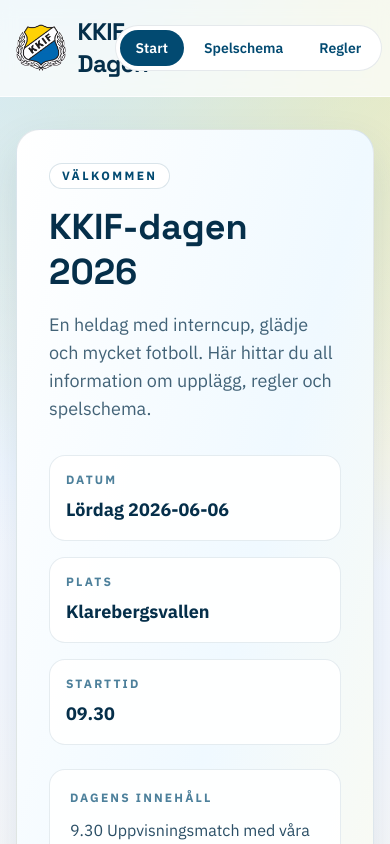
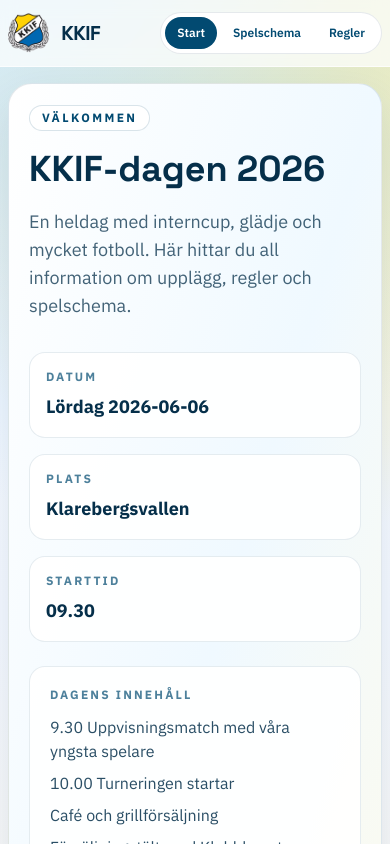
Before and after one commit to andreasbergqvist/kkifdagen, a React (Vite) app: page / in a window 390 px wide. Shown: the top 844 px of the page. Built offline with nearby package versions, Linux system fonts and the light colour scheme.

Commit message:
fix: optimize mobile layout and schedule table density
Agent-Logs-Url: https://github.com/andreasbergqvist/kkifdagen/sessions/a3fbd236-af5e-4a1e-bd33-c0b36a1da7b2

Co-authored-by: andreasbergqvist <1663126+andreasbergqvist@users.noreply.github.com>

```diff
--- a/src/App.jsx
+++ b/src/App.jsx
@@ -33,17 +33,17 @@ function formatGroupPath(year, group) {
 function Header() {
   return (
     <header className="border-b border-white/70 bg-white/70 backdrop-blur">
-      <div className="mx-auto flex max-w-6xl items-center justify-between gap-4 px-4 py-4 sm:px-6 lg:px-8">
+      <div className="mx-auto flex max-w-6xl items-center justify-between gap-2 px-2 py-3 sm:gap-4 sm:px-6 sm:py-4 lg:px-8">
         <Link to="/" className="flex items-center gap-3">
-          <img src={LOGO_SRC} alt="KKIF" className="h-12 w-auto" />
+          <img src={LOGO_SRC} alt="KKIF" className="h-10 w-auto sm:h-12" />
           <div>
-            <h1 className="font-display text-2xl font-black tracking-tight text-sky-950">
-              KKIF-Dagen
+            <h1 className="font-display text-xl font-black tracking-tight text-sky-950 sm:text-2xl">
+              KKIF<span className="hidden sm:inline">-Dagen</span>
             </h1>
           </div>
         </Link>
 
-        <nav className="flex items-center gap-1 rounded-full border border-sky-950/10 bg-white p-1 text-sm font-semibold">
+        <nav className="flex items-center gap-1 rounded-full border border-sky-950/10 bg-white p-1 text-xs font-semibold sm:text-sm">
           <NavItem to="/">Start</NavItem>
           <NavItem to="/spelschema">Spelschema</NavItem>
           <NavItem to="/regler">Regler</NavItem>
@@ -59,7 +59,7 @@ function NavItem({ to, children }) {
       to={to}
       end={to === '/'}
       className={({ isActive }) =>
-        `rounded-full px-4 py-2 transition ${
+        `rounded-full px-3 py-2 transition sm:px-4 ${
           isActive
             ? 'bg-sky-900 text-white'
             : 'text-sky-900 hover:bg-amber-200/70 hover:text-sky-950'
@@ -73,7 +73,7 @@ function NavItem({ to, children }) {
 
 function PageShell({ children }) {
   return (
-    <main className="mx-auto max-w-6xl px-4 py-8 sm:px-6 lg:px-8">
+    <main className="mx-auto w-full px-2 py-4 sm:max-w-6xl sm:px-6 sm:py-8 lg:px-8">
       {children}
     </main>
   );
@@ -82,7 +82,7 @@ function PageShell({ children }) {
 function StartPage() {
   return (
     <PageShell>
-      <section className="overflow-hidden rounded-3xl border border-sky-950/10 bg-gradient-to-br from-white via-sky-50 to-amber-50 p-8 shadow-[0_20px_45px_rgba(11,63,119,0.12)]">
+      <section className="overflow-hidden rounded-3xl border border-sky-950/10 bg-gradient-to-br from-white via-sky-50 to-amber-50 p-5 shadow-[0_20px_45px_rgba(11,63,119,0.12)] sm:p-8">
         <p className="mb-4 inline-flex rounded-full border border-sky-900/15 bg-white px-3 py-1 text-xs font-bold uppercase tracking-[0.2em] text-sky-900">
           Välkommen
         </p>
@@ -147,7 +147,7 @@ function InfoCard({ title, children }) {
 function RulesPage() {
   return (
     <PageShell>
-      <section className="rounded-3xl border border-sky-950/10 bg-white p-8 shadow-[0_20px_45px_rgba(11,63,119,0.08)]">
+      <section className="rounded-3xl border border-sky-950/10 bg-white p-5 shadow-[0_20px_45px_rgba(11,63,119,0.08)] sm:p-8">
         <h2 className="font-display text-3xl font-black text-sky-950">
           Regler
         </h2>
@@ -272,7 +272,7 @@ function SchedulePage() {
 
   return (
     <PageShell>
-      <section className="space-y-4 rounded-3xl border border-sky-950/10 bg-white p-6 shadow-[0_20px_45px_rgba(11,63,119,0.08)]">
+      <section className="space-y-4 rounded-3xl border border-sky-950/10 bg-white p-4 shadow-[0_20px_45px_rgba(11,63,119,0.08)] sm:p-6">
         <div className="flex flex-wrap items-end justify-between gap-3">
           <div>
             <h2 className="font-display text-3xl font-black text-sky-950">
@@ -284,7 +284,7 @@ function SchedulePage() {
           </div>
         </div>
 
-        <div className="space-y-3 rounded-2xl border border-sky-900/10 bg-sky-50/60 p-4">
+        <div className="space-y-3 rounded-2xl border border-sky-900/10 bg-sky-50/60 p-3 sm:p-4">
           <FilterRow
             title="Grupp"
             items={groups}
@@ -318,16 +318,15 @@ function SchedulePage() {
         </div>
 
         <div className="overflow-auto rounded-2xl border border-sky-900/10">
-          <table className="min-w-full text-left">
+          <table className="w-full text-left text-xs sm:text-sm">
             <thead className="bg-sky-900 text-xs uppercase tracking-[0.08em] text-sky-50">
               <tr>
-                <th className="px-4 py-3">#</th>
-                <th className="px-4 py-3">Tid</th>
-                <th className="px-4 py-3">Plan</th>
-                <th className="px-4 py-3">Grupp</th>
-                <th className="px-4 py-3">Typ</th>
-                <th className="px-4 py-3">Lag 1</th>
-                <th className="px-4 py-3">Lag 2</th>
+                <th className="px-2 py-3 sm:px-4">#</th>
+                <th className="px-2 py-3 sm:px-4">Tid</th>
+                <th className="px-2 py-3 sm:px-4">Plan</th>
+                <th className="px-2 py-3 sm:px-4">Grupp</th>
+                <th className="px-2 py-3 sm:px-4">Typ</th>
+                <th className="px-2 py-3 sm:px-4">Lag</th>
               </tr>
             </thead>
             <tbody>
@@ -336,55 +335,55 @@ function SchedulePage() {
                   key={match.nr}
                   className="border-b border-sky-900/10 bg-white odd:bg-sky-50/40"
                 >
-                  <td className="px-4 py-3 text-sm text-sky-900/75">
+                  <td className="px-2 py-2 text-sky-900/75 sm:px-4 sm:py-3">
                     {match.nr}
                   </td>
-                  <td className="px-4 py-3 font-bold text-sky-950">
+                  <td className="px-2 py-2 font-bold text-sky-950 sm:px-4 sm:py-3">
                     {match.time}
                   </td>
-                  <td className="px-4 py-3">
+                  <td className="px-2 py-2 sm:px-4 sm:py-3">
                     <button
                       type="button"
                       onClick={() => setPlanFilter(String(match.planNr))}
-                      className="rounded-full border border-sky-900/15 bg-sky-100 px-3 py-1 text-sm font-semibold text-sky-900"
+                      className="rounded-full border border-sky-900/15 bg-sky-100 px-2 py-1 font-semibold text-sky-900 sm:px-3"
                     >
                       Plan {match.planNr}
                     </button>
                   </td>
-                  <td className="px-4 py-3">
+                  <td className="px-2 py-2 sm:px-4 sm:py-3">
                     <Link
                       to={formatGroupPath(year, match.group)}
-                      className="rounded-full border border-sky-900/20 bg-white px-3 py-1 text-sm font-bold text-sky-900 hover:bg-amber-100"
+                      className="rounded-full border border-sky-900/20 bg-white px-2 py-1 font-bold text-sky-900 hover:bg-amber-100 sm:px-3"
                     >
                       {match.group}
                     </Link>
                   </td>
-                  <td className="px-4 py-3 text-sm text-sky-900/80">
+                  <td className="px-2 py-2 text-sky-900/80 sm:px-4 sm:py-3">
                     {match.type}
                   </td>
-                  <td className="px-4 py-3">
+                  <td className="px-2 py-2 sm:px-4 sm:py-3">
+                    <div className="space-y-1">
                       {isNamedTeam(match.team1) ? (
                         <Link
                           to={formatTeamPath(year, match.team1)}
-                        className="text-sm font-semibold text-sky-900 hover:text-sky-700"
+                          className="block font-semibold text-sky-900 hover:text-sky-700"
                         >
                           {match.team1}
                         </Link>
                       ) : (
-                      <span className="text-sm text-sky-900/45">-</span>
+                        <span className="block text-sky-900/45">-</span>
                       )}
-                  </td>
-                  <td className="px-4 py-3">
                       {isNamedTeam(match.team2) ? (
                         <Link
                           to={formatTeamPath(year, match.team2)}
-                        className="text-sm font-semibold text-sky-900 hover:text-sky-700"
+                          className="block font-semibold text-sky-900 hover:text-sky-700"
                         >
                           {match.team2}
                         </Link>
                       ) : (
-                      <span className="text-sm text-sky-900/45">-</span>
+                        <span className="block text-sky-900/45">-</span>
                       )}
+                    </div>
                   </td>
                 </tr>
               ))}
```
Lines whose indentation alone changed are shown as unchanged.
